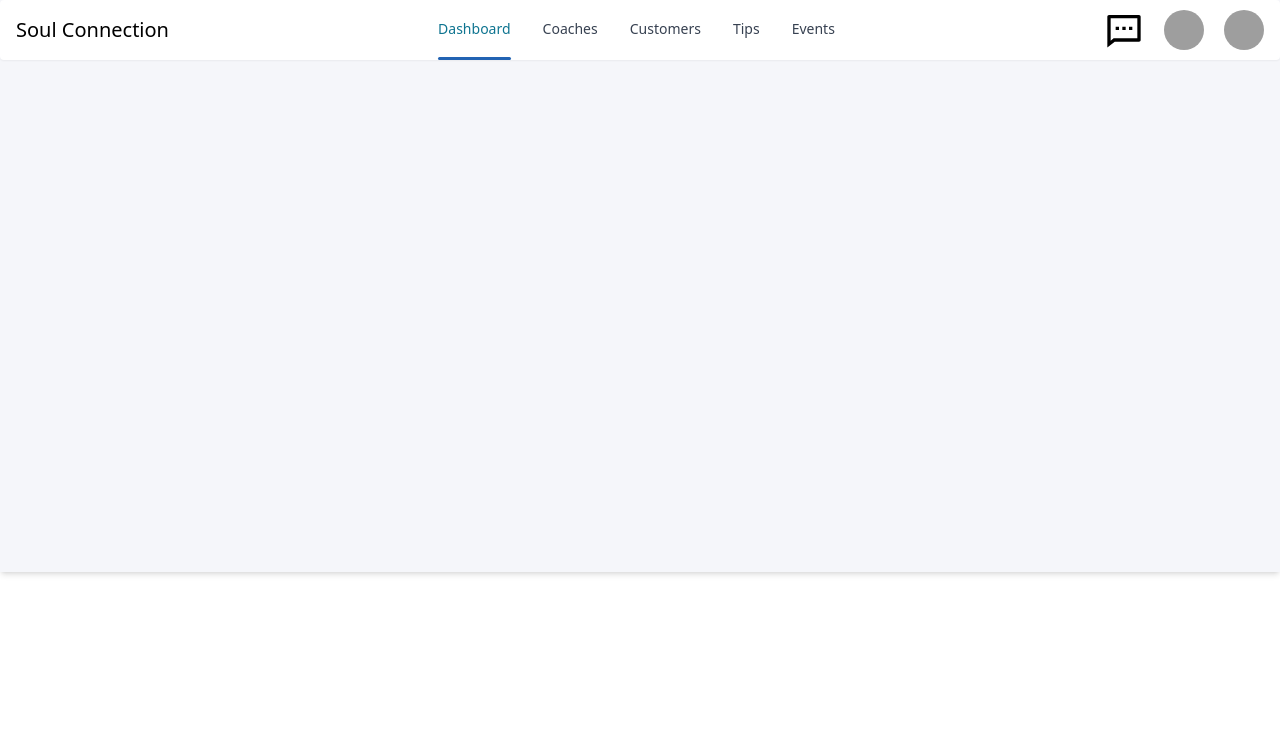
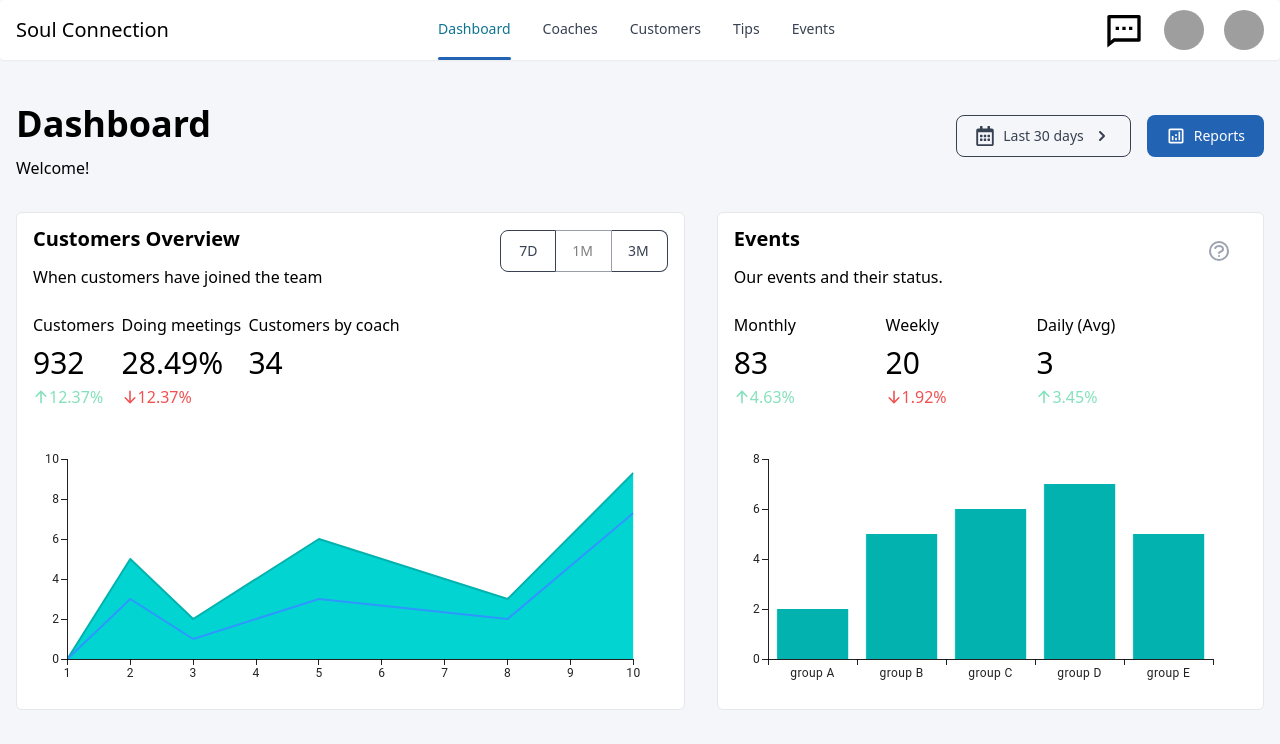
Before and after one commit to etib-corp/survivor, a React (Create React App) app in the folder frontend/: page / in a window 1280 px wide. Shown: the top 744 px of the page. Built offline with nearby package versions, Linux system fonts and the light colour scheme; grey boxes are pictures that could not be loaded.

Commit message:
feat: add customers overview and events overview

```diff
--- a/frontend/package.json
+++ b/frontend/package.json
@@ -39,6 +39,7 @@
     "react-dom": "^18.2.0",
     "react-icons": "^5.3.0",
     "react-scripts": "^5.0.1",
+    "react-simple-maps": "^3.0.0",
     "styled-components": "^6.1.13",
     "web-vitals": "^3.5.2"
   },
--- a/frontend/src/pages/Home.tsx
+++ b/frontend/src/pages/Home.tsx
@@ -4,6 +4,7 @@ import { Button } from "flowbite-react";
 
 import Profiles from "./Profiles";
 import ETIBNavBar from "../components/ETIBNavBar";
+import Statistics from "./Statistics";
 
 function Home () {
     const [props, setProps] = useState({ page: "dashboard" });
@@ -11,6 +12,7 @@ function Home () {
     return (
         <div className="bg-background">
             <ETIBNavBar properties={props} OnChangeView={setProps}/>
+            <Statistics></Statistics>
             <div className="p-64 shadow-md"></div>
         </div>
     );
--- a/frontend/src/pages/Statistics.tsx
+++ b/frontend/src/pages/Statistics.tsx
@@ -1,53 +1,181 @@
-import { BarChart } from "@mui/x-charts";
-import { LineChart } from '@mui/x-charts/LineChart';
+import { HiArrowDown, HiArrowUp, HiChevronRight, HiOutlineQuestionMarkCircle, HiQuestionMarkCircle } from "react-icons/hi";
+import { MdOutlineAnalytics } from "react-icons/md";
+import { FaRegCalendarAlt } from "react-icons/fa";
 
-import { HiChartSquareBar, HiUsers } from "react-icons/hi";
-import { MdOutlineSsidChart } from "react-icons/md";
+import { Button, ButtonGroup, Tooltip } from "flowbite-react";
 
-import ETIBSideBar from "../components/ETIBSideBar";
+import { useState } from "react";
+import { LineChart, BarChart } from "@mui/x-charts";
 
-import { coaches } from "../data";
-import { Tabs } from "flowbite-react";
-import { useState } from "react";
+function CustomersOverview () {
+    const [selected, setSelected] = useState("1M");
+    return (
+        <div className="flex flex-col bg-white border mr-8 w-[55%] rounded-md">
+            <div className="flex flex-row justify-between ml-4 mr-4 mb-6">
+                <div className="flex flex-col">
+                    <h1 className="text-xl font-bold py-3">
+                        Customers Overview
+                    </h1>
+                    <p>
+                        When customers have joined the team
+                    </p>
+                </div>
+                <div className="mt-auto mb-auto">
+                    <ButtonGroup outline>
+                        <Button className="bg-transparent text-gray-700 border-gray-700" disabled={selected === "7D"} onClick={() => setSelected("7D")}>
+                            7D
+                        </Button>
+                        <Button className="bg-transparent text-gray-700 border-gray-700 disabled:text-black" disabled={selected === "1M"} onClick={() => setSelected("1M")}>
+                            1M
+                        </Button>
+                        <Button className="bg-transparent text-gray-700 border-gray-700" disabled={selected === "3M"} onClick={() => setSelected("3M")}>
+                            3M
+                        </Button>
+                    </ButtonGroup>
+                </div>
+            </div>
+            <div className="flex flex-row ml-4 mr-4 justify-between w-[55%]">
+                <div className="flex flex-col">
+                    <p className="mb-2">
+                        Customers
+                    </p>
+                    <p className="text-3xl mb-1">
+                        932
+                    </p>
+                    <p className="flex text-green-300">
+                        <HiArrowUp className="mt-auto mb-auto"/>
+                        12.37%
+                    </p>
+                </div>
+                <div className="flex flex-col">
+                    <p className="mb-2">
+                        Doing meetings
+                    </p>
+                    <p className="text-3xl mb-1">
+                        28.49%
+                    </p>
+                    <p className="flex text-red-500">
+                        <HiArrowDown className="mt-auto mb-auto"/>
+                        12.37%
+                    </p>
+                </div>
+                <div className="flex flex-col">
+                    <p className="mb-2">
+                        Customers by coach
+                    </p>
+                    <p className="text-3xl mb-1">
+                        34
+                    </p>
+                </div>
+            </div>
+            <LineChart
+                xAxis={[{ data: [1, 2, 3, 5, 8, 10] }]}
+                series={[
+                { data: [0, 5, 2, 6, 3, 9.3], showMark: false, curve: "linear", area: true },
+                { data: [0, 3, 1, 3, 2, 7.3], showMark: false, curve: "linear" },
+                ]}
+                height={300}
+            />
+        </div>
+    )
+}
+
+function Events () {
+    return (
+        <div className="flex flex-col bg-white border w-[45%] rounded-md">
+            <div className="flex flex-row justify-between ml-4 mr-4 mb-6">
+                <div className="flex flex-col">
+                    <h1 className="text-xl font-bold py-3">
+                        Events
+                    </h1>
+                    <p>
+                        Our events and their status.
+                    </p>
+                </div>
+                <div className="mt-auto mb-auto mr-4">
+                    <Tooltip content="Help here">
+                        <HiOutlineQuestionMarkCircle className="text-2xl text-gray-400"/>
+                    </Tooltip>
+                </div>
+            </div>
+            <div className="flex flex-row ml-4 mr-4 justify-between w-[70%]">
+                <div className="flex flex-col">
+                    <p className="mb-2">
+                        Monthly
+                    </p>
+                    <p className="text-3xl mb-1">
+                        83
+                    </p>
+                    <p className="flex text-green-300">
+                        <HiArrowUp className="mt-auto mb-auto"/>
+                        4.63%
+                    </p>
+                </div>
+                <div className="flex flex-col">
+                    <p className="mb-2">
+                        Weekly
+                    </p>
+                    <p className="text-3xl mb-1">
+                        20
+                    </p>
+                    <p className="flex text-red-500">
+                        <HiArrowDown className="mt-auto mb-auto"/>
+                        1.92%
+                    </p>
+                </div>
+                <div className="flex flex-col">
+                    <p className="mb-2">
+                        Daily (Avg)
+                    </p>
+                    <p className="text-3xl mb-1">
+                        3
+                    </p>
+                    <p className="flex text-green-300">
+                        <HiArrowUp className="mt-auto mb-auto"/>
+                        3.45%
+                    </p>
+                </div>
+            </div>
+            <BarChart
+                xAxis={[{ scaleType: 'band', data: ['group A', 'group B', 'group C', 'group D', 'group E'] }]}
+                series={[{ data: [2, 5, 6, 7, 5] }]}
+                height={300}
+            />
+        </div>
+    )
+}
 
 
-const profiles = [
-    [{ icon: HiUsers, content: "Global view", id: 0}],
-    coaches
-];
-
 export default function Statistics () {
-    const meetings = coaches.map((user) => user.meetings);
-    const [selectedView, setSelectedView] = useState(0);
-    let data = [];
-
-    for (let i = 0; i < meetings.length; i++) {
-        data.push({
-            data: meetings[i],
-        });
-    }
     return (
-        <main className="flex min-h-screen items-center justify-center gap-2 dark:bg-gray-800">
-            <ETIBSideBar properties={profiles} OnChangeView={setSelectedView}/>
-            <Tabs>
-                <Tabs.Item active title="Bar view" icon={HiChartSquareBar}>
-                    <BarChart
-                        series={selectedView === 0 ? data : [data[selectedView - 1]]}
-                        width={500}
-                        height={300}
-                        xAxis={[{ data: ['Q1', 'Q2', 'Q3', 'Q4'], scaleType: 'band' }]}
-                        margin={{ top: 10, bottom: 30, left: 40, right: 10 }}
-                        />
-                </Tabs.Item>
-                <Tabs.Item active title="Line view" icon={MdOutlineSsidChart}>
-                    <LineChart
-                        xAxis={[{ data: ['Q1', 'Q2', 'Q3', 'Q4'], scaleType: 'band' }]}
-                        series={selectedView === 0 ? data : [data[selectedView - 1]]}
-                        width={500}
-                        height={300}
-                    />
-                </Tabs.Item>
-            </Tabs>
-        </main>
+        <div className="flex flex-col">
+            <div className="flex flex-row justify-between mt-8 px-4 mb-8">
+                <div className="flex flex-col">
+                    <h1 className="text-4xl font-bold py-3">
+                        Dashboard
+                    </h1>
+                    <p>
+                        Welcome!
+                    </p>
+                </div>
+                <div className="mt-auto mb-auto">
+                    <div className="flex flex-row space-x-4">
+                        <Button className="bg-transparent text-gray-700 border-gray-700">
+                            <FaRegCalendarAlt className="mr-2 h-5 w-5"/>
+                            Last 30 days
+                            <HiChevronRight className="ml-2 h-5 w-5"/>
+                        </Button>
+                        <Button className="bg-blueT">
+                            <MdOutlineAnalytics className="mr-2 h-5 w-5"/>
+                            Reports
+                        </Button>
+                    </div>
+                </div>
+            </div>
+            <div className="flex flex-row justify-between ml-4 mr-4">
+                <CustomersOverview />
+                <Events />
+            </div>
+        </div>
     );
 }
```
Also changed, not shown: 1 other file (tests, documents, lock files or other folders).
